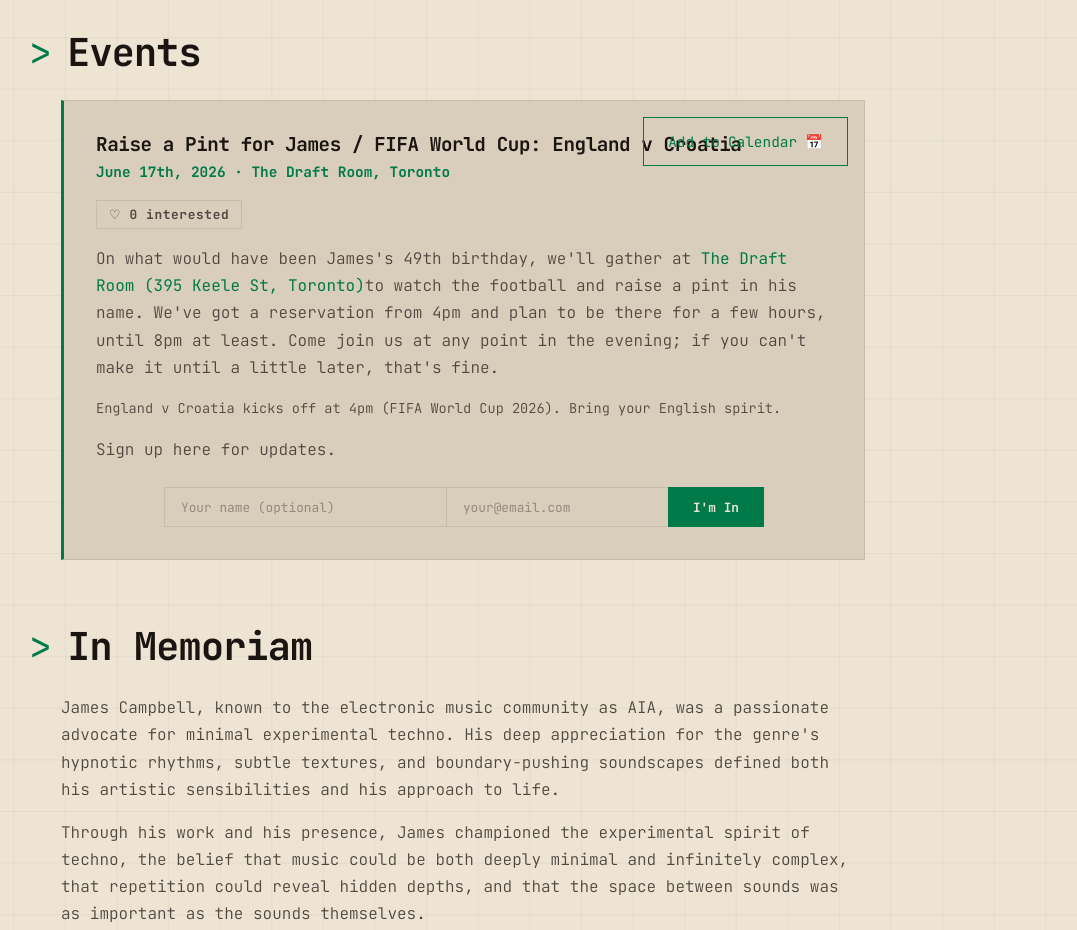
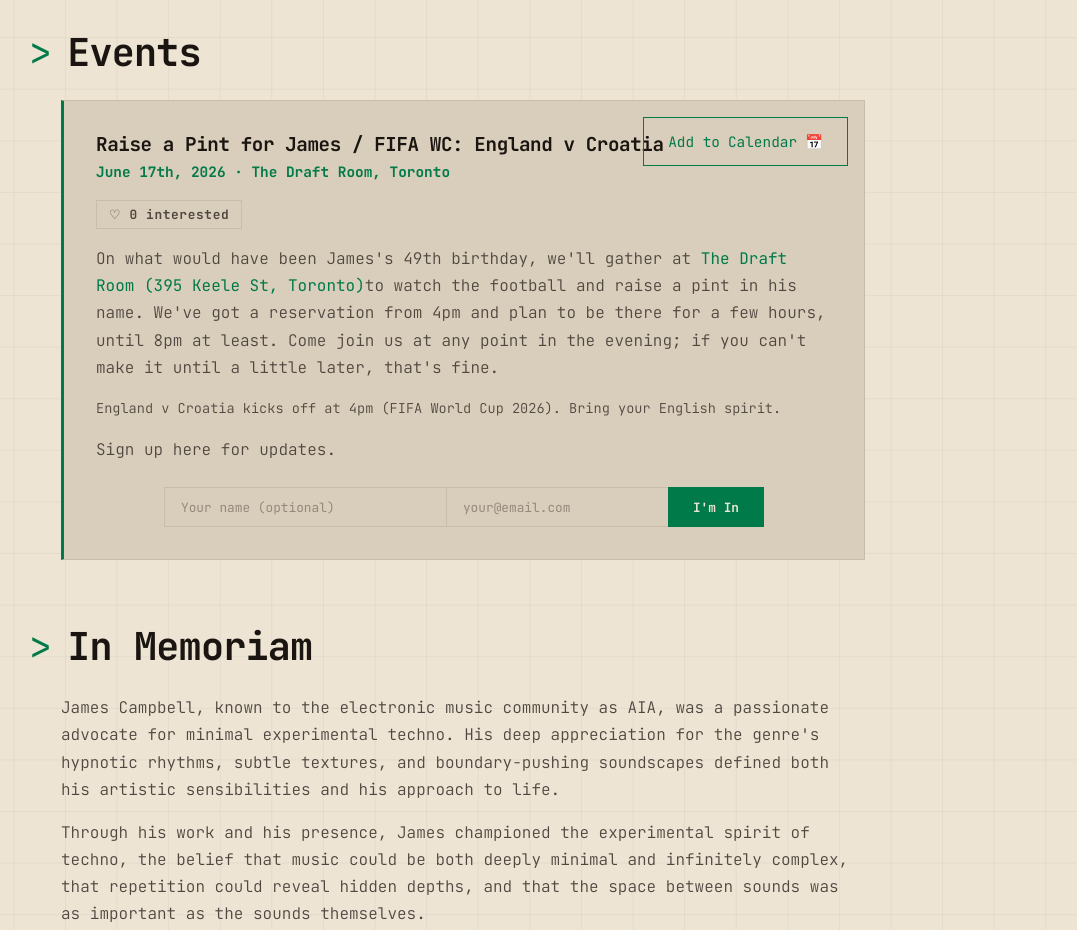
Before and after one commit to foxpress-design/listenable-music, a React (Vite) app: page / in a window 1280 px wide. Shown: the part 840-1770 px from the top of the page, without its empty margins (193-1270 px from the left). Built offline with nearby package versions, Linux system fonts and the light colour scheme; no server answers.

Commit message:
Shorten event title to avoid calendar button overlap (v1.2.4)

```diff
--- a/package.json
+++ b/package.json
@@ -1,7 +1,7 @@
 {
   "name": "listenable-music",
   "private": true,
-  "version": "1.2.3",
+  "version": "1.2.4",
   "type": "module",
   "scripts": {
     "dev": "vite",
--- a/src/pages/Home.jsx
+++ b/src/pages/Home.jsx
@@ -318,7 +318,7 @@ export default function Home() {
               >
                 Add to <span className="calendar-text-full">Calendar </span>&#x1F4C5;
               </a>
-              <h3 className="event-title">Raise a Pint for James / FIFA World Cup: England v Croatia</h3>
+              <h3 className="event-title">Raise a Pint for James / FIFA WC: England v Croatia</h3>
               <p className="event-date">June 17th, 2026 &middot; The Draft Room, Toronto</p>
               <button
                 className={`event-interested ${hasLiked ? 'event-interested-liked' : ''}`}
```
Also changed, not shown: 1 other file (tests, documents, lock files or other folders).
